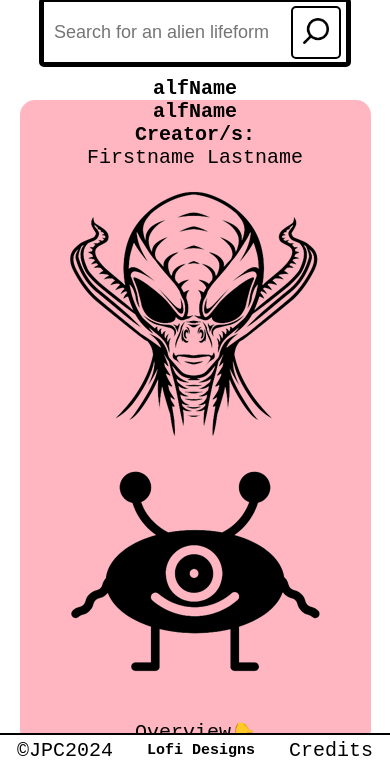
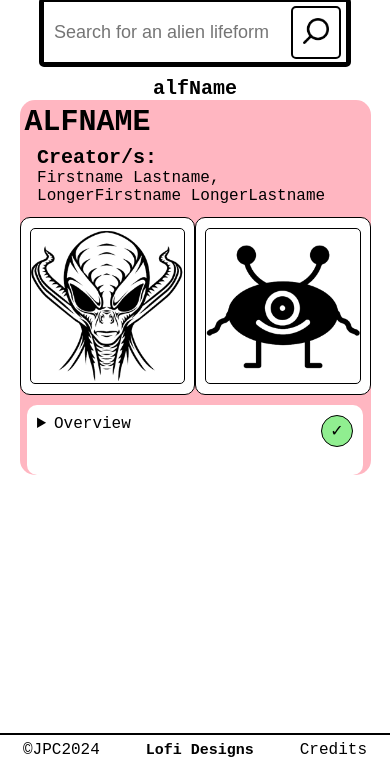
Before and after one commit to jpcluff/final_project, a plain HTML site: page alien-details.html in a window 390 px wide. Shown: the part 79-844 px from the top of the page. Drawn offline with Linux system fonts and the light colour scheme.

Commit message:
added validator icon & overview

```diff
--- a/alien-details.html
+++ b/alien-details.html
@@ -50,19 +50,22 @@
     </header>
     <main>
         <div class="alien-name" id="alien-name">
-            <h1>alfName</h1>
+            <h2>alfName</h2>
         </div>
         <div class="main-container">
             <div class="alien-main-banner" id="alien-name-banner">
                 <div class="alien-name-max" id="alien-name-max">
-                    <h2>alfName</h2>
+                    <h2 class="h2-alfname">alfName</h2>
                 </div>
                 <div class="creators-container" id="creators">
                     <div class="creator-label">
-                        <h2>Creator&sol;s:</h2>
+                        <h2 class="h2-creator">Creator&sol;s:</h2>
                     </div>
                     <div class="creator-name" id="creator-name-1">
-                        <p>Firstname Lastname</p>
+                        <p>Firstname Lastname,</p>
+                    </div>
+                    <div class="creator-name" id="creator-name-2">
+                        <p>LongerFirstname LongerLastname</p>
                     </div>
                 </div>
             </div>
@@ -75,17 +78,22 @@
                         <img src="images/placeholderImg/2-alien.png" alt="placeholder image of an alien lifeform">
                     </div>
                 </div>
-
             </section>
-            <div class="alien-details-container">
-                <details class="expandable overview" id="">
-                    <summary>Overview<span class="icon-pointer">👇</span></summary>
-                    <p class="overview-text" id="overview-text">Alien Lifeform Description Lorem ipsum dolor sit amet,
-                        consectetuer adipiscing elit. Aenean commodo ligula eget dolor. Aenean massa. Cum sociis natoque
-                        penatibus et magnis dis parturient montes, nascetur ridiculus mus. Donec quam felis, ultricies nec,
+            <section class="alien-details-container">
+                <div class="icon-validator-container" id="validator-icon"><span class="icon-validator">&check;</span></div>
+                <details class="expandable overview" id="overview">
+                    <summary>Overview</summary>
+                    <div class="overview-text-container">
+                        <p class="overview-text" id="overview-text">Alien Lifeform Description Lorem ipsum dolor sit
+                            amet,
+                            consectetuer adipiscing elit. Aenean commodo ligula eget dolor. Aenean massa. Cum sociis
+                            natoque
+                            penatibus et magnis dis parturient montes, nascetur ridiculus mus. Donec quam felis,
+                            ultricies nec,
                             pellentesque eu, pretium.</p>
+                    </div>
                 </details>
-            </div>
+            </section>
 
             <!-- main contain end -->
         </div>
--- a/script.js
+++ b/script.js
@@ -89,7 +89,7 @@ search.addEventListener("keydown", function (event) {
 
 // Clear search list when clicking outside of search bar
 document.addEventListener("click", function (event) {
-  if (!search.contains(event.target)) {
+  if (!search.contains(event.target) && searching) {
     searching = false;
     clearSearchList();
   }
--- a/styles.css
+++ b/styles.css
@@ -1,5 +1,8 @@
-/* :root {
-} */
+:root {
+    font-size: 62.5%;
+}
+
+
 
 /* reset all */
 * {
@@ -12,8 +15,8 @@
 }
 
 html {
-    font-size: 62.5%;
     height: 100%;
+    overflow-y: scroll;
     /* (62.5/100) * 16 =10 so now 1rem == 10px*/
 
 }
@@ -21,7 +24,7 @@ html {
 body {
     box-sizing: border-box;
     font-family: 'Courier New', sans-serif;
-    font-size: 2rem;
+    font-size: 1.6rem;
     margin: 0;
     height: 100%;
     display: flex;
@@ -49,7 +52,7 @@ main {
     margin: 0 auto;
     border-radius: 1.5rem;
     align-items: center;
-    min-width: 80%;
+    width: 90%;
 }
 
 .actions {
@@ -64,38 +67,7 @@ main {
     border: solid 0.1rem black;
 }
 
-@media only screen and (max-width: 425px) {
-    .main-container {
-        background-color: lightpink;
-        flex-direction: column;
-        justify-content: space-between;
-        width: 90%;
-    }
-
-    .title {
-        width: 50%;
-    }
-
-    .actions {
-flex-direction: column;
-justify-content: center;
-
-        width: 90%;
-
-    }
-}
-
-@media only screen and (min-width: 426px) and (max-width: 768px) {
-    .main-container {
-        min-width: 70%;
-        background-color: lightblue;
-        flex-direction: column;
-    }
-
-    .actions {
-        width: 30%;
-    }
-}
+/* basic headers styles */
 
 h1 {
     margin: auto;
@@ -104,7 +76,7 @@ h1 {
     text-wrap: wrap;
 }
 
-h2  {
+h2 {
     font-size: 2rem;
     text-align: center;
     text-wrap: wrap;
@@ -116,9 +88,12 @@ h3 {
     text-wrap: wrap;
     margin: auto;
 }
+
+
 a {
     color: black;
-    text-decoration:none;}
+    text-decoration: none;
+}
 
 a:hover {
     text-decoration: underline;
@@ -223,6 +198,7 @@ button:hover {
 
 }
 
+/* search bar */
 .search-bar {
     display: flex;
     flex-wrap: nowrap;
@@ -304,11 +280,7 @@ section {
     margin: 1rem;
 }
 
-/* // REMOVE */
-.raw {
-    width: 90%;
-}
-
+/* ticket */
 .ticker-block {
     display: flex;
     flex-wrap: nowrap;
@@ -327,6 +299,7 @@ section {
     overflow: hidden;
 }
 
+/* actions */
 .actions-label {
     align-self: flex-start;
     padding: 0 1rem;
@@ -350,6 +323,7 @@ section {
     padding: 0.2rem;
 }
 
+/* stats block */
 .stats {
     min-width: 50%;
     border-radius: 0.5rem;
@@ -403,7 +377,7 @@ section {
     display: flex;
     flex-direction: column;
     flex-wrap: nowrap;
-    justify-content:flex-start;
+    justify-content: flex-start;
     align-items: center;
     margin: 1rem auto;
     max-width: 90%;
@@ -415,7 +389,7 @@ section {
     display: flex;
     flex-direction: row;
     flex-wrap: nowrap;
-    justify-content:flex-start;
+    justify-content: flex-start;
     width: 90%;
     /* margin: 1rem auto; */
 }
@@ -447,7 +421,6 @@ padding: 1rem;
     flex-wrap: nowrap;
     justify-content: center;
     align-items: center;
-    margin: auto;
 }
 
 .pagination-button {
@@ -455,6 +428,7 @@ padding: 1rem;
     padding: 1rem;
 }
 
+/* footer */
 footer {
     display: flex;
     flex-wrap: nowrap;
@@ -473,25 +447,155 @@ footer {
 }
 
 /* alien details page */
+.alien-main-banner {
+    display: flex;
+    flex-wrap: nowrap;
+    flex-direction: row;
+    justify-content: space-around;
+    align-items: center;
+    margin: auto;
+    width: 90%;
+}
+
+.alien-name-max {
+    align-self: flex-start;
+    padding: 0.5rem;
+}
+
+.h2-alfname {
+    color: black;
+    font-size: 3rem;
+    text-align: center;
+    white-space: nowrap;
+    margin: auto;
+    text-transform: uppercase;
+}
+
+.creators-container {
+    display: flex;
+    ;
+    flex-direction: row;
+    justify-content: flex-start;
+    align-items: center;
+    margin: auto;
+    width: 90%;
+}
+
+.creator-name {
+    /* padding: 0.5rem; */
+    white-space: nowrap;
+}
+/* alien details images section */
+.alien-images-section {
+    display: flex;
+    flex-wrap: nowrap;
+    flex-direction: column;
+    justify-content: space-around;
+    align-items: center;
+    margin: 1rem 0;
+    width: 90%;
+}
+.alien-images-container {
+    display: flex;
+    flex-wrap: nowrap;
+    flex-direction: row;
+    justify-content: space-around;
+    align-items: center;
+    margin: auto;
+    width: 100%;
+}
+.alien-image {
+    display: flex;
+    flex-wrap: nowrap;
+    flex-direction: row;
+    justify-content: center;
+    align-items: center;
+    margin: auto;
+    padding: 1rem;
+    width: 90%;
+    max-width: 255px;
+    border-radius: 1rem;
+    border: solid 0.1rem black;
+    background-color: white;
+}
+
+.alien-image img {
+    border-radius: 0.5rem;
+    border: solid 0.1rem black;
+}
+.alien-details-container{
+    display: flex;
+    flex-wrap: nowrap;
+    flex-direction: column;
+    justify-content: flex-start;
+    margin: 0;
+    width: 90%;
+    border-radius: 1rem;
+    background-color: white;
+}
+
 details {
+    flex:1;
     user-select: none;
 }
-details > summary span.icon-pointer {
-    width: 24px;
-    height: 24px;
+
+details>summary span.icon-pointer {
+    font-size: 2rem;
     transition: all 0.3s;
+    transform: rotate(90deg);
+
 }
+
 details[open] summary span.icon-pointer {
-        transform: rotate(180deg);
+    transform: rotate(270deg);
 }
 
 summary {
-    display: flex;
+    min-height: 10%;
     cursor: pointer;
 }
 
 summary::-webkit-details-marker {
     display: none;
+}
+.overview-text-container {
+    display: flex;
+    flex-wrap: nowrap;
+    flex-direction: column;
+    justify-content: center;
+    align-items: center;
+    margin: auto;
+    border-bottom: solid 0.1rem black;
+}
+.overview-text {
+    display: flex;
+    flex-wrap: nowrap;
+    flex-direction: column;
+    justify-content: center;
+    align-items: center;
+    margin: auto;
+    width: 97%;
+    padding: 0.5rem;
+}
+
+/* Validator Icon */
+
+.icon-validator-container {
+    display: flex;
+    flex-wrap: nowrap;
+    flex-direction: column;
+    align-items: flex-end;
+    width: 100%;
+    height: 1%;
+}
+
+.icon-validator {
+    border: 0.1rem solid black;
+    border-radius: 50%;
+    text-align: center;
+    padding: 0.5rem;
+    width: 2rem;
+    background-color: lightgreen;
 }
 
 /* alert */
@@ -519,6 +623,7 @@ details > summary span.icon-pointer {
     margin: 0.2rem;
 }
 
+/* credits doc */
 .credits {
     display: flex;
     flex-wrap: nowrap;
@@ -528,6 +633,7 @@ details > summary span.icon-pointer {
     width: 100%;
     border-top: 2px solid black;
 }
+
 .credits li {
     display: flex;
     flex-wrap: nowrap;
@@ -538,17 +644,19 @@ details > summary span.icon-pointer {
     padding: 0.25rem;
 }
 
-.credits li img{
+.credits li img {
     border: 0.1rem solid black;
     margin: 0.5rem;
     max-width: 50px;
 }
+
 .credits li a {
     color: blue;
-    text-decoration:underline;
+    text-decoration: underline;
     padding: 0 0.5rem;
 }
 
+/* lofi doc */
 .lofi-slide {
     display: flex;
     flex-wrap: nowrap;
@@ -558,6 +666,77 @@ details > summary span.icon-pointer {
     margin: auto;
     border-top: 2px solid black;
 }
+
 .lofi-design-image {
     max-width: 75%;
 }
+
+/* ---------------------responsive------------------------ */
+/* mobile */
+@media only screen and (max-width: 425px) {
+    .main-container {
+        background-color: lightpink;
+        flex-direction: column;
+        justify-content: space-between;
+        width: 90%;
+    }
+
+    .title {
+        width: 50%;
+    }
+
+    .actions {
+        flex-direction: column;
+        justify-content: center;
+
+        width: 90%;
+
+    }
+    .alien-main-banner {
+        flex-direction: column;
+        width: 100%;
+    }
+    #creators.creators-container {
+        flex-direction: column;
+        align-items: flex-start;
+        padding: 0.2rem;
+    }
+    .creator-name {
+        white-space: wrap;
+        padding: 0;
+    }
+    .creator-name p {
+        font-size: medium;
+    }
+    section.alien-images-section {
+        padding: 0;
+        width: 100%;
+    }
+    .alien-images-container {
+        width: 100%;
+        margin: 0;
+}
+}
+
+/* tablet */
+@media only screen and (min-width: 426px) and (max-width: 768px) {
+    .main-container {
+        min-width: 70%;
+        background-color: lightblue;
+        flex-direction: column;
+    }
+
+    .actions {
+        width: 30%;
+    }
+    .alien-main-banner {
+        width: 95%;
+    }
+
+    .creators-container {
+        flex-direction: column;
+        width: 95%;
+    }
+}
+
+/* end responsive----------------------------------------------- */
```
Also changed, not shown: index.html (+1 -1 lines). Lines whose indentation alone changed are shown as unchanged.
